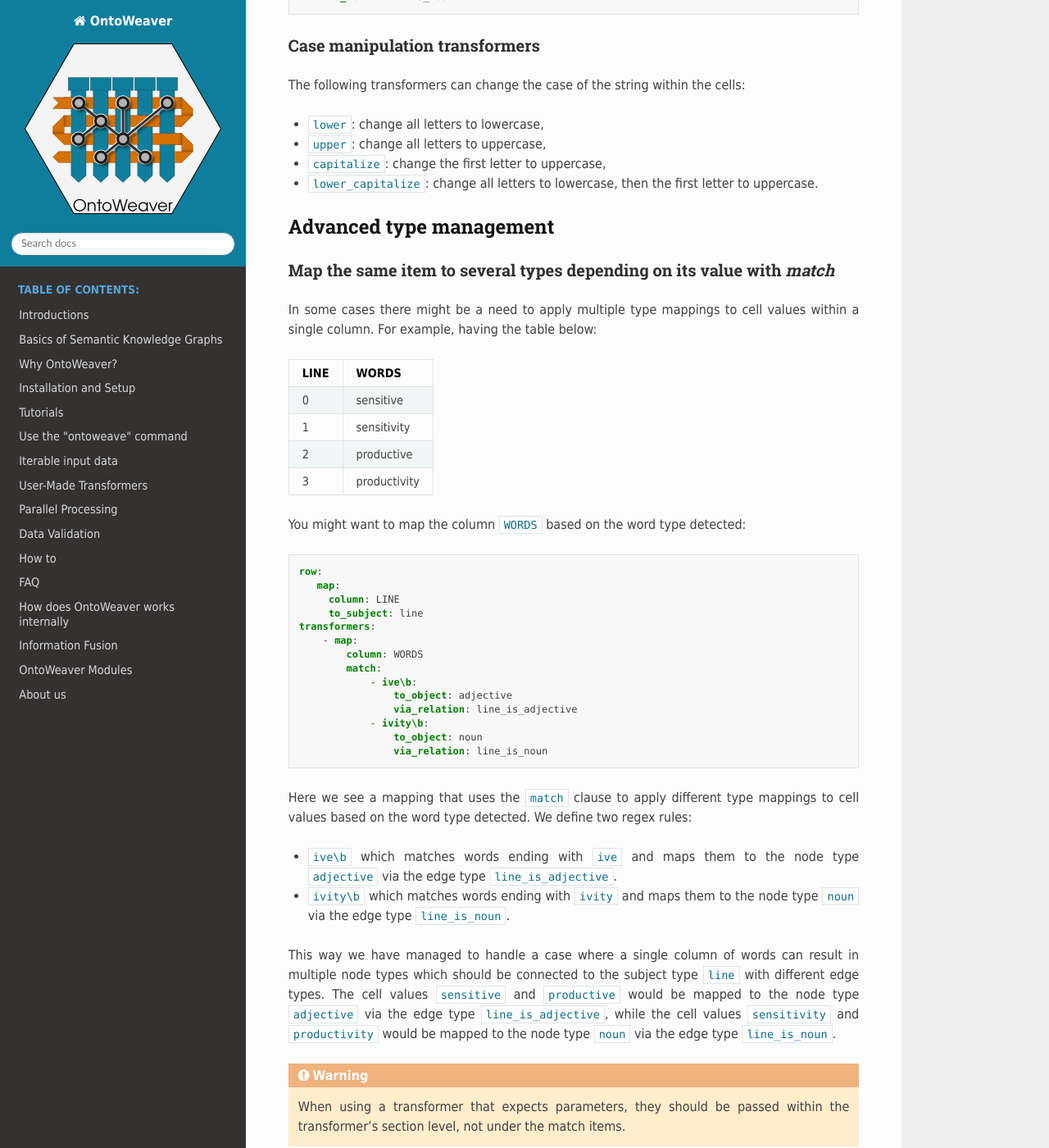
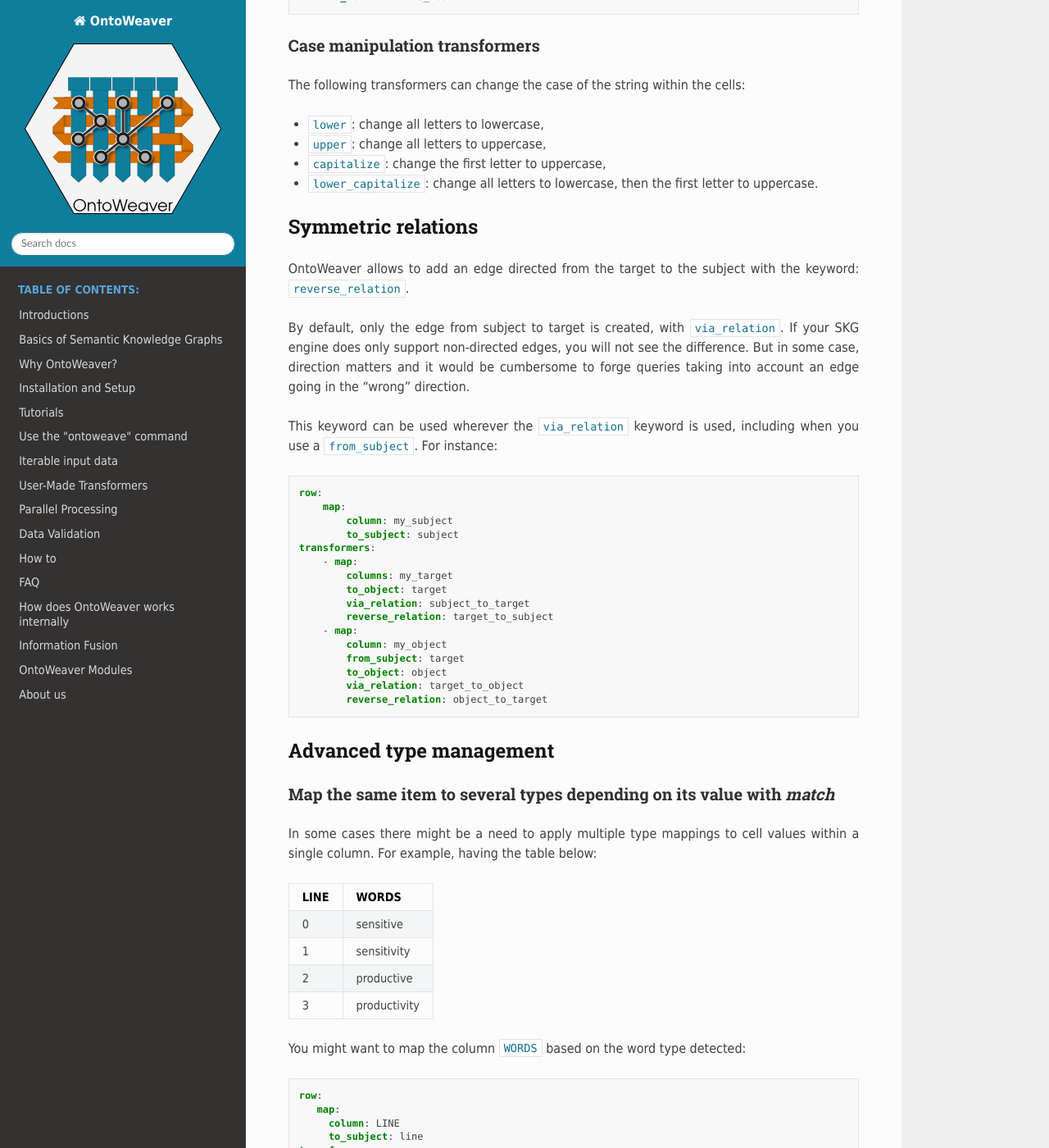
Before and after one commit to oncodash/ontoweaver, a Sphinx documentation site: the page built from docs/sections/mapping_api.TPL.rst, in a window 1280 px wide and 1400 px high, scrolled down 11993 px. Shown: the whole window at 82% size. Built offline with Sphinx 7.4.7 and the Read the Docs theme 3.1.0, drawn with Linux system fonts in a browser that asks for light colours; pages that are not in the unit, such as notebooks, are missing from menus.

Commit message:
fix: create reverse_relation when from_subject
Reverse edges were not created for transformer sections having a from_subject.

```diff
--- a/docs/sections/mapping_api.TPL.rst
+++ b/docs/sections/mapping_api.TPL.rst
@@ -649,6 +649,42 @@
   to uppercase.
 
 
+Symmetric relations
+^^^^^^^^^^^^^^^^^^^
+
+OntoWeaver allows to add an edge directed from the target to the subject with
+the keyword: ``reverse_relation``.
+
+By default, only the edge from subject to target is created, with
+``via_relation``. If your SKG engine does only support non-directed edges, you
+will not see the difference. But in some case, direction matters and it would
+be cumbersome to forge queries taking into account an edge going in the "wrong"
+direction.
+
+This keyword can be used wherever the ``via_relation`` keyword is used,
+including when you use a ``from_subject``. For instance:
+
+.. code:: yaml
+
+    row:
+        map:
+            column: my_subject
+            to_subject: subject
+    transformers:
+        - map:
+            columns: my_target
+            to_object: target
+            via_relation: subject_to_target
+            reverse_relation: target_to_subject
+        - map:
+            column: my_object
+            from_subject: target
+            to_object: object
+            via_relation: target_to_object
+            reverse_relation: object_to_target
+
+
+
 Advanced type management
 ^^^^^^^^^^^^^^^^^^^^^^^^
 
```
Also changed, not shown: 2 other files.
